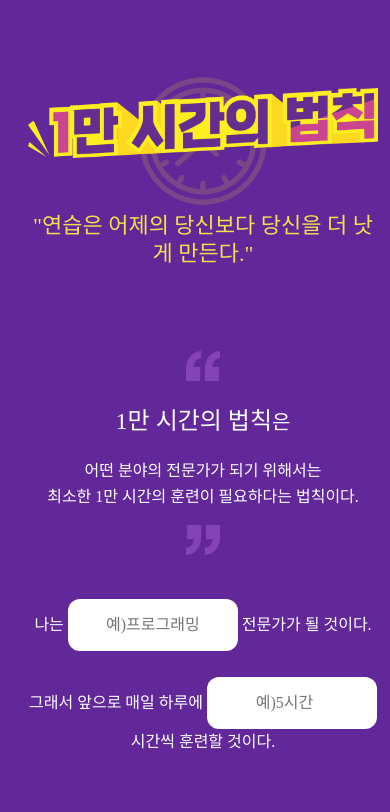
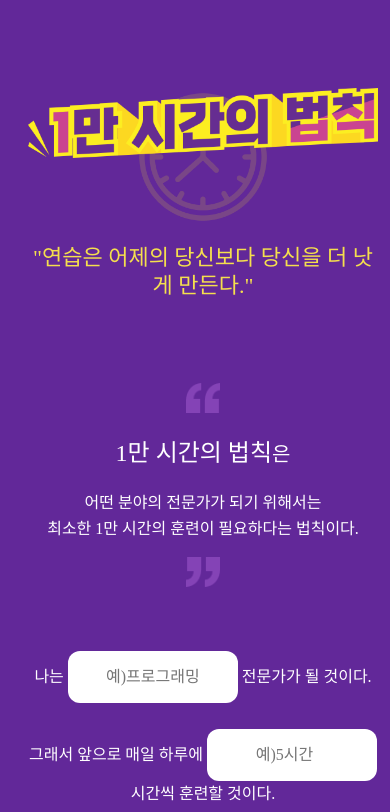
Before and after one commit to sonenae10-blip/10000hour, a plain HTML site: page index.html in a window 390 px wide. Shown: the top 812 px of the page. Drawn offline with Linux system fonts and the light colour scheme; a web font is replaced by a local one.

Commit message:
Add files via upload

```diff
--- a/index.html
+++ b/index.html
@@ -222,6 +222,7 @@
           .container {
             width: 100%;
             padding: 0 16px;
+            box-sizing: border-box;
           }
 
           header {
@@ -245,7 +246,7 @@
           .text1 {
             font-size: 22px;
             line-height: 1.3;
-            padding-top: 28px;
+            padding-top: 60px;
             padding-bottom: 60px;
           }
 
@@ -268,7 +269,7 @@
           }
 
           .second {
-            padding-top: 40px;
+            padding-top: 60px;
             padding-bottom: 60px;
             font-size: 16px;
             line-height: 1.6;
```
